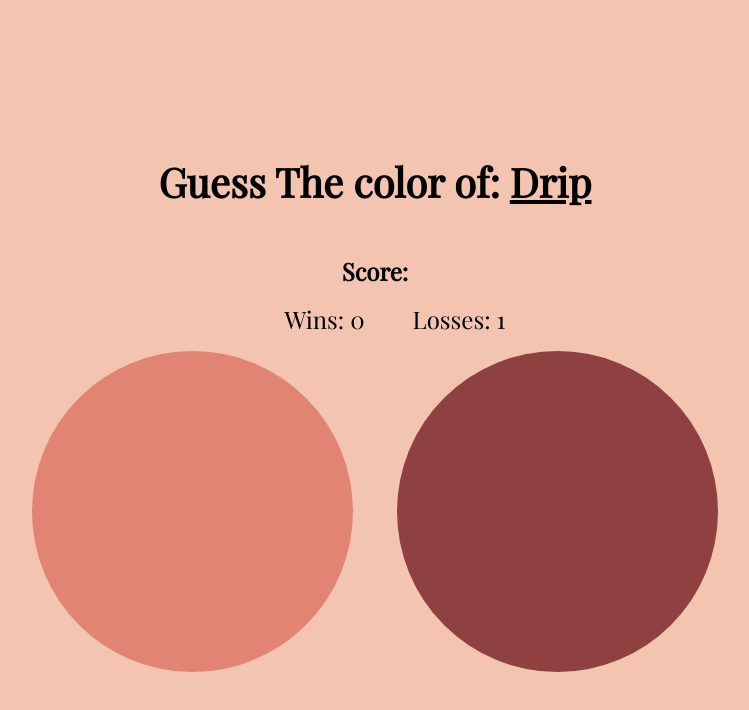
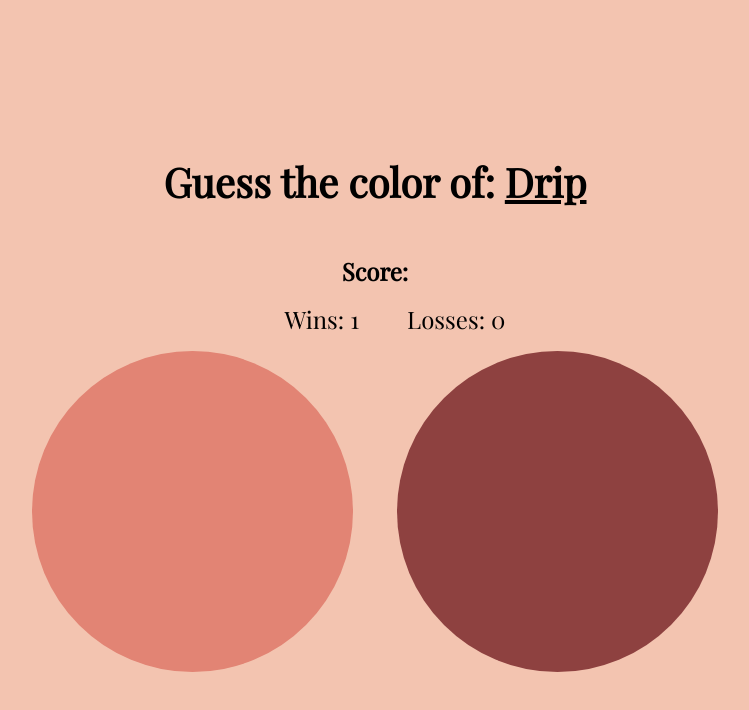
Before and after one commit to tristanneumann1/makeupColorGuesser, a website: page index.html in a window 1280 px wide. Both pictures are taken after a click on the element 457 px from the left and 511 px from the top of the page. Shown: the whole page, without its empty margins (265-1014 px from the left). Drawn offline with nearby package versions, Linux system fonts and the light colour scheme; a web font is replaced by a local one.

Commit message:
fix always losing bug;

```diff
--- a/index.html
+++ b/index.html
@@ -9,7 +9,7 @@
   <title>Makeup Color Guesser</title>
 </head>
 <body>
-  <h1>Guess The color of: <span id="color-name"></span></h1>
+  <h1>Guess the color of: <span id="color-name"></span></h1>
   <div id="score">
     <h2>Score: </h2>
     <ul>
--- a/javascript.js
+++ b/javascript.js
@@ -27,14 +27,14 @@ function newColor() {
   $colorName.text(correctColor);
   if(Math.random() > 0.5) {
     $color1.css('backgroundColor', colors[i].hex_value);
-    $color1Text.attr('name', colors[i].colour_name);
+    $color1.attr('name', colors[i].colour_name);
     $color2.css('backgroundColor', colors[j].hex_value);
-    $color2Text.attr('name', colors[j].colour_name);
+    $color2.attr('name', colors[j].colour_name);
   } else {
     $color2.css('backgroundColor', colors[i].hex_value);
-    $color2Text.attr('name', colors[i].colour_name);
+    $color2.attr('name', colors[i].colour_name);
     $color1.css('backgroundColor', colors[j].hex_value);
-    $color1Text.attr('name', colors[j].colour_name);
+    $color1.attr('name', colors[j].colour_name);
   }
 }
 
@@ -44,8 +44,8 @@ function updateScore() {
 }
 
 function displaySollution() {
-  $color1Text.text($color1Text.attr('name'));
-  $color2Text.text($color2Text.attr('name'));
+  $color1Text.text($color1.attr('name'));
+  $color2Text.text($color2.attr('name'));
   return new Promise((resolve) => {
     setTimeout(resolve, 2000);
   })
```
